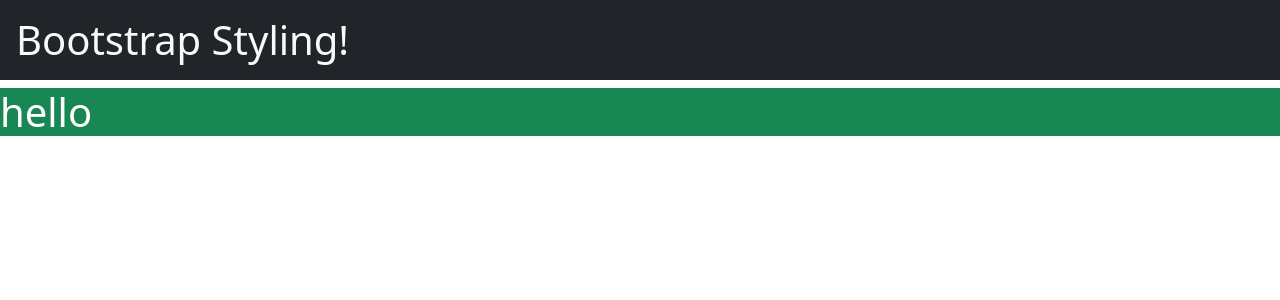
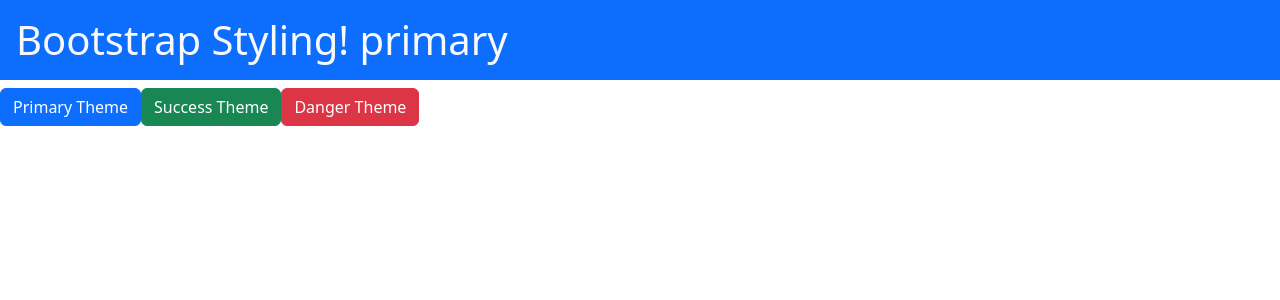
Before and after one commit to borate65/my-react-app-3, a React (Create React App) app: page / in a window 1280 px wide. Shown: the top 300 px of the page. Built offline with nearby package versions, Linux system fonts and the light colour scheme.

Commit message:
dynamic-css

```diff
--- a/src/App.js
+++ b/src/App.js
@@ -1,13 +1,48 @@
-//3. example --------------------------------------
+import { useState } from "react";
 
 function App() {
+  let [theme, setTheme] = useState("primary");
+
+  // Member funcn
+  let makePrimaryTheme = () => {
+    theme = "primary";
+    setTheme(theme);
+  };
+
+  let makeSuccessTheme = () => {
+    theme = "success";
+    setTheme(theme);
+  };
+
+  let makeDangerTheme = () => {
+    theme = "danger";
+    setTheme(theme);
+  };
+
   return (
     <div>
-      <h1 className="bg-dark text-light p-3">Bootstrap Styling!</h1>
+      <h1 className={`bg-${theme} text-light p-3`}>
+        Bootstrap Styling! {theme}
+      </h1>
 
-      <h1 className="bg-success" style={{ color: "#fff" }}>
-        hello
-      </h1>
+      <input
+        className="btn btn-primary"
+        type="button"
+        value="Primary Theme"
+        onClick={makePrimaryTheme}
+      />
+      <input
+        className="btn btn-success"
+        type="button"
+        value="Success Theme"
+        onClick={makeSuccessTheme}
+      />
+      <input
+        className="btn btn-danger"
+        type="button"
+        value="Danger Theme"
+        onClick={makeDangerTheme}
+      />
     </div>
   );
 }
```
